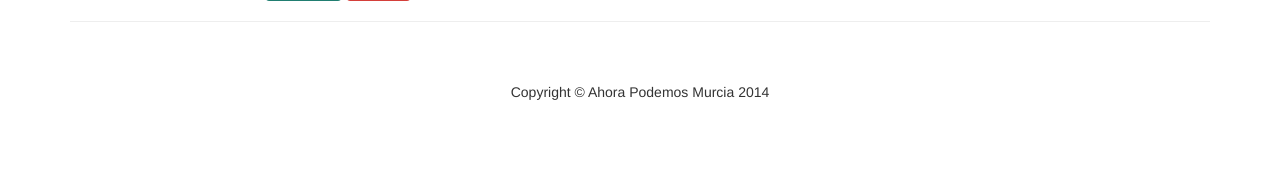
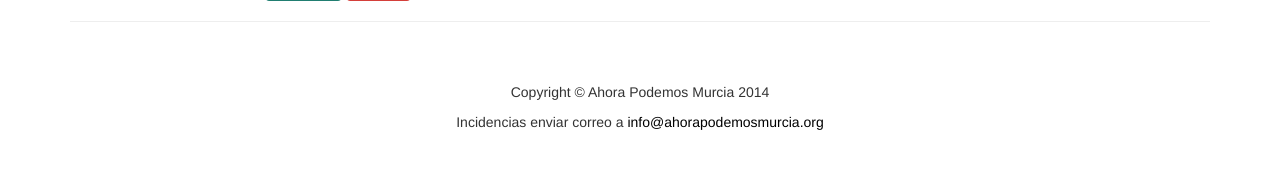
Before and after one commit to pedroluislopez/candidaturas, a Django app: page /candidatura/ in a window 1280 px wide. Shown: the part 1181-1373 px from the top of the page. Before the commit the page ends 1281 px from the top, so only its background shows below. Run offline with Django 3.2, Linux system fonts and the light colour scheme; the visitor is signed in with stand-in values (Sample User, id 1); data that the repository does not hold is empty; some libraries are stand-ins or nearby versions.

Commit message:
Support email

```diff
--- a/candidatos/templates/base.html
+++ b/candidatos/templates/base.html
@@ -83,6 +83,7 @@
             <div class="row">
                 <div class="col-lg-12">
                     <p><center>Copyright &copy; Ahora Podemos Murcia 2014</center></p>
+                    <p><center>Incidencias enviar correo a <a href="mailto: info@ahorapodemosmurcia.org">info@ahorapodemosmurcia.org</a></center></p>
                 </div>
                 <!-- /.col-lg-12 -->
             </div>
```
